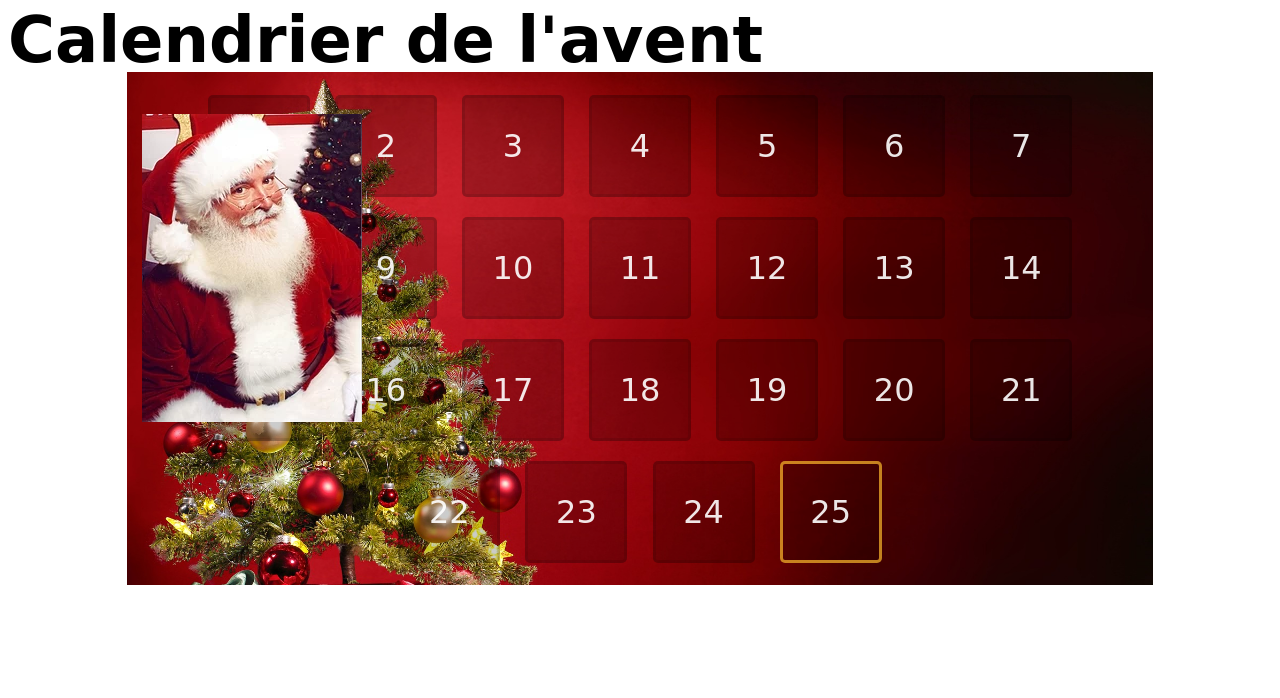
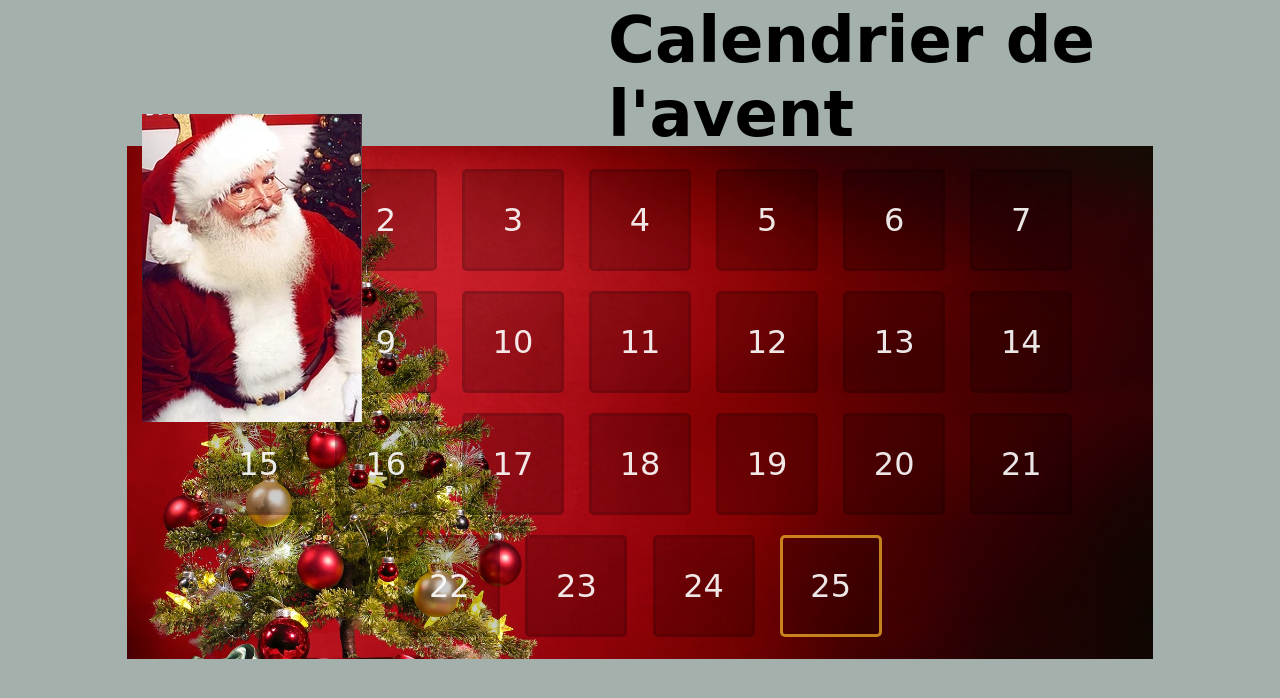
Before and after one commit to francci36/courjquery, a plain HTML site: page index.html in a window 1280 px wide. Drawn offline with nearby package versions, Linux system fonts and the light colour scheme; a web font is replaced by a local one.

Commit message:
background-color bleu

```diff
--- a/assets/css/style.css
+++ b/assets/css/style.css
@@ -1,8 +1,11 @@
 body{
     font-family: 'Ranga', cursive, sans-serif;
+    background-color: rgb(164, 176, 172);
 }
 h1{
     font-size:4em;
+    display: block;
+    padding-left: 600px;
 }
 #title{
     margin: -5px 0;
```
